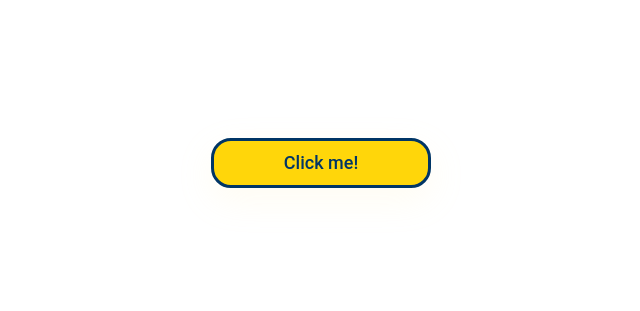
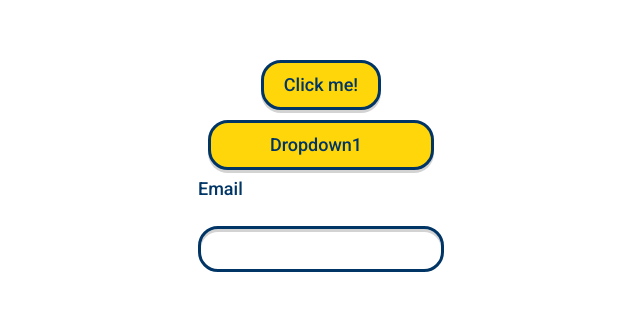
Before and after one commit to Colonel3mustard/mustard-component-framework, a Vue app: page / in a window 1280 px wide. Shown: the part 237-548 px from the top of the page, without its empty margins (319-959 px from the left). Built offline with nearby package versions, Linux system fonts and the light colour scheme; the HTML template or start-up script is replaced by a standard one.

Commit message:
Input added

```diff
--- a/src/App.vue
+++ b/src/App.vue
@@ -1,10 +1,30 @@
+<template>
+  <div>
+    <MustardBtn @click="btnClick()" :loading="loading"> {{ testButton }}</MustardBtn>
+    <MustardDdn :items="items" :title="title"></MustardDdn>
+    <MustardInput :label="label" type="email"></MustardInput>
+  </div>
+</template>
+
 <script setup lang="ts">
+import { ref } from 'vue';
 import MustardBtn from './components/MustardBtn.vue';
+import MustardDdn from './components/MustardDdn.vue';
+import MustardInput from './components/MustardInput.vue';
 const testButton = 'Click me!';
+const loading = ref(false);
+const items = [
+  { name: 'Home', link: '' },
+  { name: 'About', link: '' },
+  { name: 'Services', link: '' },
+  { name: 'Contact', link: '' },
+];
+const title = 'Dropdown1';
+const label = 'Email';
+
+function btnClick() {
+  loading.value = !loading.value;
+}
 </script>
 
-<template>
-  <MustardBtn> {{ testButton }}</MustardBtn>
-</template>
-
 <style scoped></style>
--- a/src/components/MustardBtn.vue
+++ b/src/components/MustardBtn.vue
@@ -1,7 +1,7 @@
 <template>
-  <button class="btn">
-    <slot v-if="!loading"></slot>
-    <div v-else class="dot-elastic"></div>
+  <button :class="loading ? 'btn loading' : 'btn'">
+    <div :class="{ isHidden: loading }"><slot></slot></div>
+    <div v-show="loading" class="dot-elastic"></div>
   </button>
 </template>
 
@@ -13,6 +13,10 @@ defineProps<Props>();
 </script>
 
 <style scoped>
+.isHidden {
+  opacity: 0;
+}
+
 .btn {
   border: 3px solid #003566;
   position: relative;
@@ -23,7 +27,7 @@ defineProps<Props>();
   height: 50px;
   transition: all 200ms linear;
   border-radius: 20px;
-  width: 220px;
+  width: fit-content;
   display: inline-flex;
   align-items: center;
   justify-content: center;
@@ -31,16 +35,19 @@ defineProps<Props>();
   background-color: #ffd60a;
   cursor: pointer;
   color: #003566;
-  box-shadow: 0 12px 35px 0 rgba(255, 235, 167, 0.15);
+  box-shadow: 0px 3px 0px lightgrey;
+  margin: 5px;
+  padding-left: 20px;
+  padding-right: 20px;
 }
 
 .dot-elastic {
-  position: relative;
+  position: absolute;
   width: 10px;
   height: 10px;
   border-radius: 5px;
-  background-color: #39739d;
-  color: #39739d;
+  background-color: #003566;
+  color: #003566;
   animation: dot-elastic 1s infinite linear;
 }
 
@@ -57,8 +64,8 @@ defineProps<Props>();
   width: 10px;
   height: 10px;
   border-radius: 5px;
-  background-color: #39739d;
-  color: #39739d;
+  background-color: #003566;
+  color: #003566;
   animation: dot-elastic-before 1s infinite linear;
 }
 
@@ -67,8 +74,8 @@ defineProps<Props>();
   width: 10px;
   height: 10px;
   border-radius: 5px;
-  background-color: #39739d;
-  color: #39739d;
+  background-color: #003566;
+  color: #003566;
   animation: dot-elastic-after 1s infinite linear;
 }
 
--- a/src/components/MustardDdn.vue
+++ b/src/components/MustardDdn.vue
@@ -28,6 +28,7 @@ defineProps<Props>();
   max-width: 100%;
   text-align: center;
   z-index: 200;
+  margin: 5px;
 }
 [type='checkbox']:checked,
 [type='checkbox']:not(:checked) {
@@ -56,12 +57,12 @@ defineProps<Props>();
   background-color: #ffd60a;
   cursor: pointer;
   color: #003566;
-  box-shadow: 0 12px 35px 0 rgba(255, 235, 167, 0.15);
+  box-shadow: 0px 3px 0px lightgray;
 }
 .secCenter .forDropdown {
   background-color: #003566;
   color: #ffd60a;
-  box-shadow: 0 12px 35px 0 rgba(16, 39, 112, 0.25);
+  box-shadow: 0px 3px 0px lightgray;
 }
 .dropdown:checked + label:before,
 .dropdown:not(:checked) + label:before {
@@ -96,9 +97,9 @@ defineProps<Props>();
   top: 70px;
   left: 0;
   width: 100%;
-  border-radius: 4px;
+  border-radius: 10px;
   display: block;
-  box-shadow: 0 14px 35px 0 rgba(9, 9, 12, 0.4);
+  box-shadow: 0px 3px 0px lightgray;
   z-index: 2;
   opacity: 0;
   pointer-events: none;
@@ -107,7 +108,7 @@ defineProps<Props>();
 }
 .secCenter .sectionDropdown {
   background-color: #fff;
-  box-shadow: 0 14px 35px 0 rgba(9, 9, 12, 0.15);
+  box-shadow: 2px 3px 5px lightgray;
 }
 .dropdown:checked ~ .sectionDropdown {
   opacity: 1;
--- /dev/null
+++ b/src/components/MustardInput.vue
@@ -0,0 +1,103 @@
+<template>
+  <div class="formInput">
+    <label for="input" class="label">{{ label }}</label
+    ><br />
+    <div class="inputBorder">
+      <i :class="getInputIcon()"></i>
+      <input :type="type" id="input" />
+    </div>
+  </div>
+</template>
+
+<script setup lang="ts">
+interface Props {
+  label: string;
+  type?: string;
+}
+
+const props = defineProps<Props>();
+
+enum InputType {
+  email = 'email',
+  password = 'password',
+  text = 'text',
+  button = 'button',
+  checkbox = 'checkbox',
+  date = 'date',
+  file = 'file',
+  number = 'number',
+  radio = 'radio',
+  tel = 'tel',
+  time = 'time',
+}
+
+function getInputIcon(): string {
+  switch (props.type) {
+    case InputType.email:
+      return 'fa-solid fa-at';
+    case InputType.password:
+      return 'fa-solid fa-key-skeleton';
+    case InputType.file:
+      return 'fa-solid fa-file';
+    case InputType.tel:
+      return 'fa-solid fa-phone';
+    case InputType.time:
+      return 'fa-solid fa-clock';
+    default:
+      return '';
+  }
+}
+</script>
+
+<style scoped>
+.inputBorder {
+  border: 3px solid #003566;
+  position: relative;
+  line-height: 2;
+  height: 40px;
+  transition: all 200ms linear;
+  border-radius: 20px;
+  width: 220px;
+  display: inline-flex;
+  align-items: left;
+  justify-content: left;
+  text-align: left;
+  cursor: text;
+  color: black;
+  box-shadow: inset 0px 3px 0px lightgrey;
+  padding-left: 10px;
+  padding-right: 10px;
+}
+
+#input {
+  all: unset;
+  border: none;
+  padding-left: 10px;
+  padding-right: 10px;
+  font-family: 'Roboto', sans-serif;
+  font-weight: 400;
+  font-size: 15px;
+  line-height: 2;
+}
+
+.label {
+  font-family: 'Roboto', sans-serif;
+  font-weight: 500;
+  font-size: 18px;
+  display: inline-flex;
+  align-self: left;
+  justify-content: left;
+  text-align: left;
+  color: #003566;
+}
+
+.formInput {
+  display: inline-grid;
+}
+
+.fa-solid {
+  font-size: 18px;
+  align-self: center;
+  color: #003566;
+}
+</style>
```
